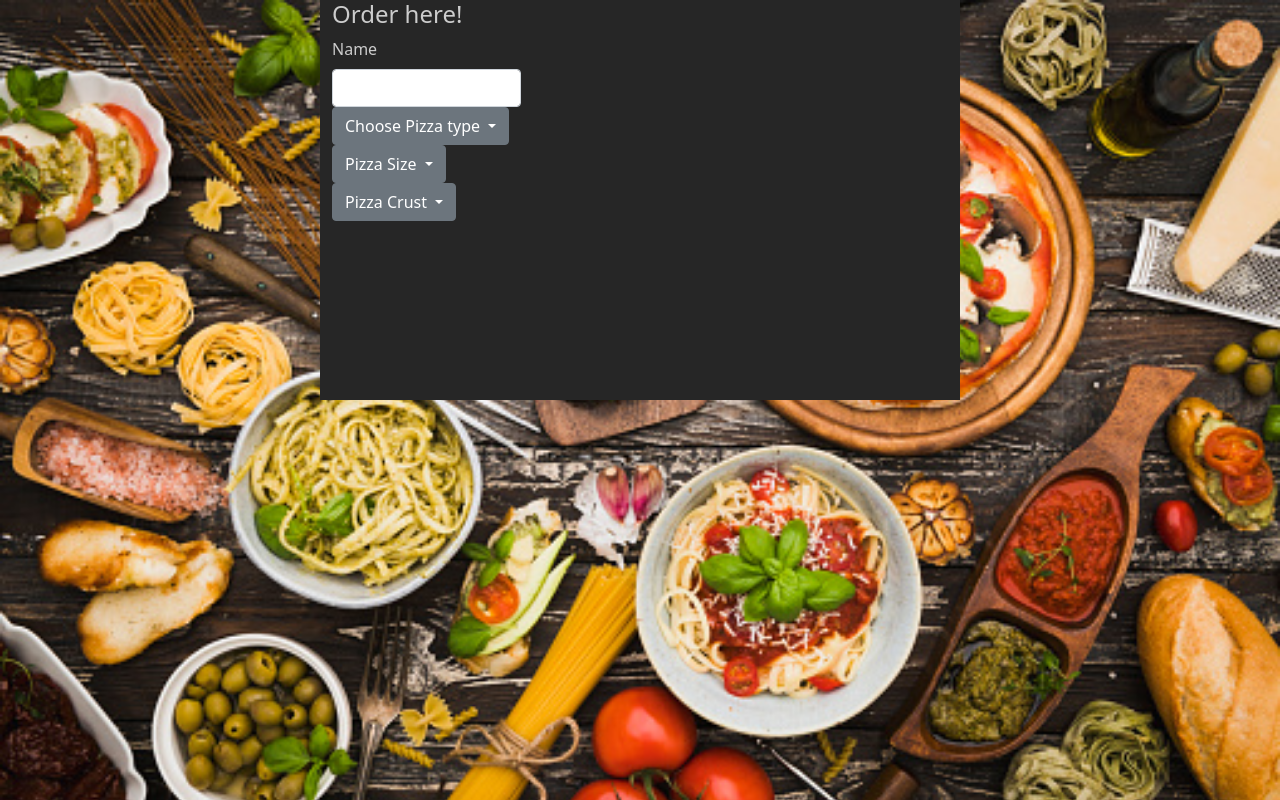
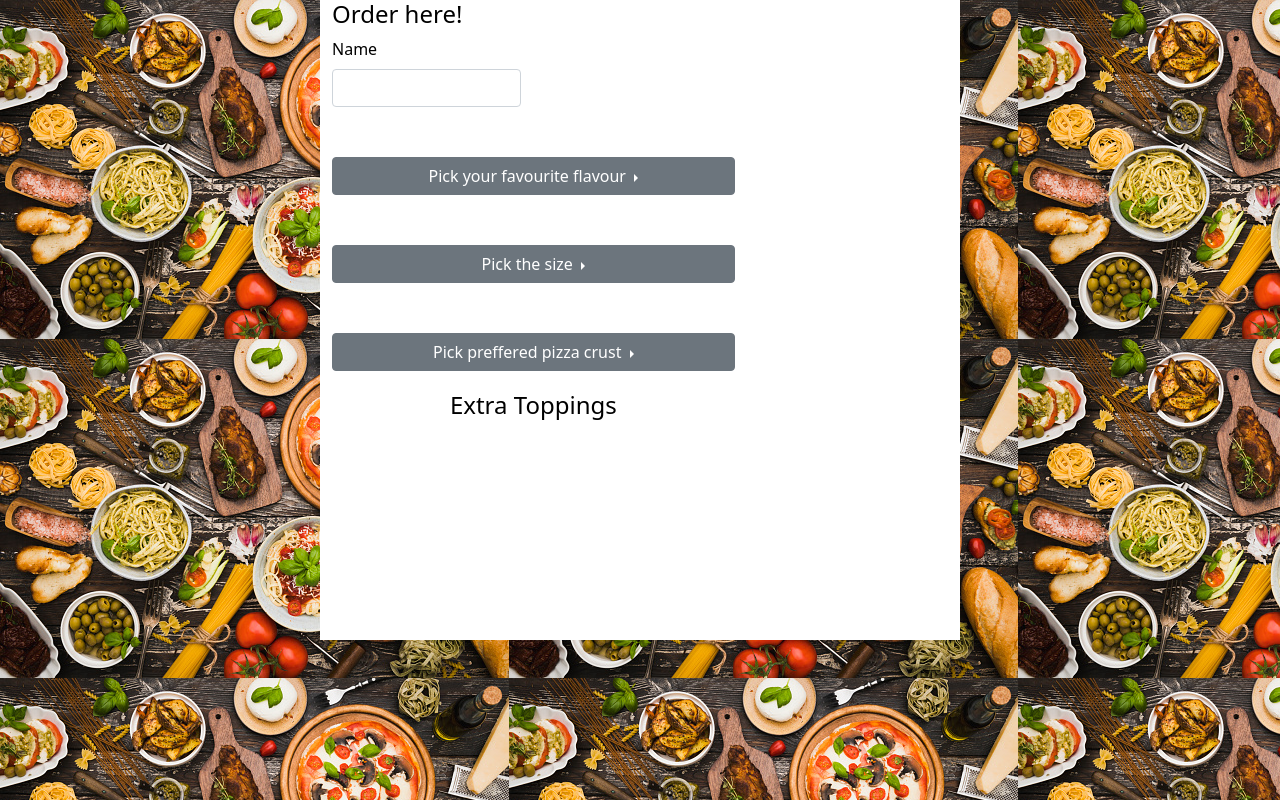
Before and after one commit to Diana-Kieru/Mellow-Mozzarella-Pizzeria, a plain HTML site: page order.html in a window 1280 px wide. Drawn offline with nearby package versions, Linux system fonts and the light colour scheme.

Commit message:
button stylling

```diff
--- a/order.html
+++ b/order.html
@@ -23,40 +23,58 @@
               <div class="row">
                 <div class="col-6">
                   <label class="form-label" for="Name">Name</label>
-               <input type="text" id="name" class="form-control">
+                  <input type="text" id="name" class="form-control" />
                 </div>
-             <div class="dropdown">
-              <button class="btn btn-secondary dropdown-toggle" type="button" id="dropdownMenuButton1" data-bs-toggle="dropdown" aria-expanded="false">
-                Choose Pizza type
+
+                <div class="btn-group dropend">
+                  <button
+                    type="button"
+                    class="btn btn-secondary dropdown-toggle"
+                    data-bs-toggle="dropdown"
+                    aria-expanded="false"
+                  >
+                  Pick your favourite flavour
                   </button>
-              <ul class="dropdown-menu" aria-labelledby="dropdownMenuButton1">
-                <li><a class="dropdown-item" href="#">Chicken Pizza</a></li>
-                <li><a class="dropdown-item" href="#">BBQ pizza</a></li>
-                <li><a class="dropdown-item" href="#">fruit Pizza</a></li>
+                  <ul class="dropdown-menu">
+                    <li><a class="dropdown-item" href="#">Menu item</a></li>
+                    <li><a class="dropdown-item" href="#">Menu item</a></li>
+                    <li><a class="dropdown-item" href="#">Menu item</a></li>
                   </ul>
                 </div>
-            <div class="dropdown">
-              <button class="btn btn-secondary dropdown-toggle" type="button" id="dropdownMenuButton1" data-bs-toggle="dropdown" aria-expanded="false">
-                Pizza Size
+
+                <div class="btn-group dropend">
+                  <button
+                    type="button"
+                    class="btn btn-secondary dropdown-toggle"
+                    data-bs-toggle="dropdown"
+                    aria-expanded="false"
+                  >
+                  Pick the size
                   </button>
-              <ul class="dropdown-menu" aria-labelledby="dropdownMenuButton1">
-                <li><a class="dropdown-item" href="#">Action</a></li>
-                <li><a class="dropdown-item" href="#">Another action</a></li>
-                <li><a class="dropdown-item" href="#">Something else here</a></li>
+                  <ul class="dropdown-menu">
+                    <li><a class="dropdown-item" href="#">Menu item</a></li>
+                    <li><a class="dropdown-item" href="#">Menu item</a></li>
+                    <li><a class="dropdown-item" href="#">Menu item</a></li>
                   </ul>
                 </div>
-            <div class="dropdown">
-              <button class="btn btn-secondary dropdown-toggle" type="button" id="dropdownMenuButton1" data-bs-toggle="dropdown" aria-expanded="false">
-                Pizza Crust
+
+                <div class="btn-group dropend">
+                  <button
+                    type="button"
+                    class="btn btn-secondary dropdown-toggle"
+                    data-bs-toggle="dropdown"
+                    aria-expanded="false"
+                  >
+                    Pick preffered pizza crust
                   </button>
-              <ul class="dropdown-menu" aria-labelledby="dropdownMenuButton1">
-                <li><a class="dropdown-item" href="#">Action</a></li>
-                <li><a class="dropdown-item" href="#">Another action</a></li>
-                <li><a class="dropdown-item" href="#">Something else here</a></li>
+                  <ul class="dropdown-menu">
+                    <li><a class="dropdown-item" href="#">Menu item</a></li>
+                    <li><a class="dropdown-item" href="#">Menu item</a></li>
+                    <li><a class="dropdown-item" href="#">Menu item</a></li>
                   </ul>
                 </div>
+                <h4 class="extra">Extra Toppings</h4>
               </div>
-
             </form>
           </div>
         </div>
--- a/style.css
+++ b/style.css
@@ -68,14 +68,24 @@
   position: relative;
   height: 100vh;
 
-  background-size: cover;
+  /* background-size: cover; */
 }
 #cont {
-  background-color: #262626;
+  background-color: white;
   width: 50%;
-  height: 50%;
-  display: flex;
+  height: 80%;
+  /* display: flex; */
   justify-content: center;
-  color: #ccc;
+  color:black;
 
 }
+.btn-group{
+    color: white;
+    margin-top: 50px;
+
+}
+.extra{
+    text-align: center;
+
+    margin-top: 20px;
+}
```
Lines whose indentation alone changed are shown as unchanged.
